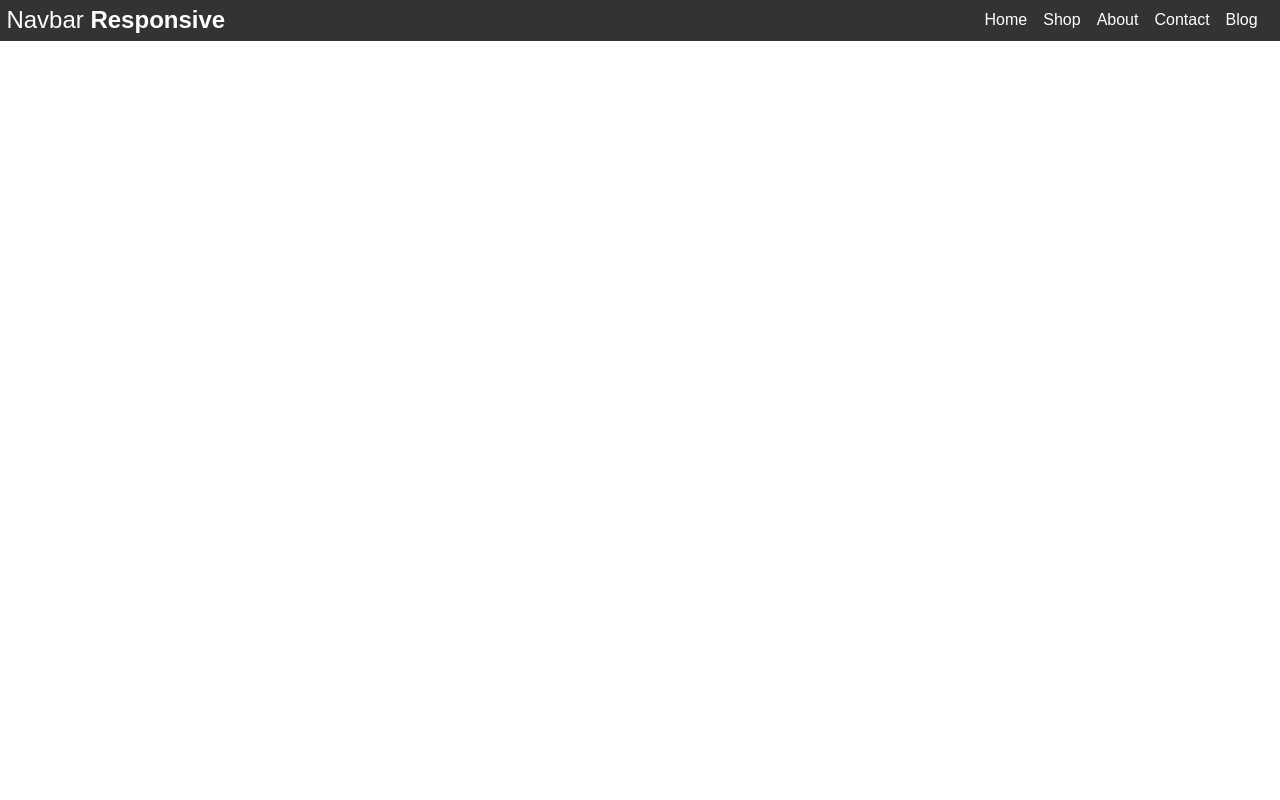
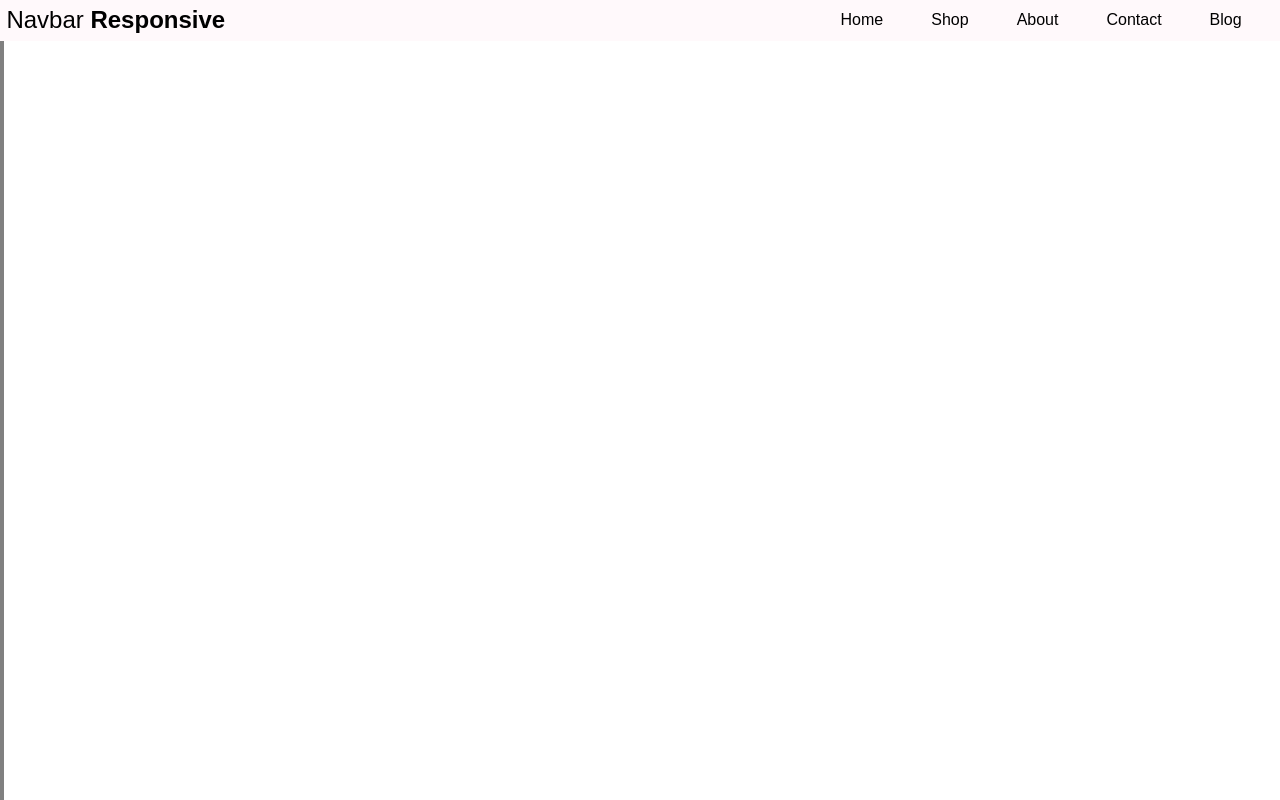
Before and after one commit to SantiB02/LABTP-FORK-DEPLOY, a React (Create React App) app: page / in a window 1280 px wide. Built offline with nearby package versions, Linux system fonts and the light colour scheme.

Commit message:
navbar custom
ahora esta mas custom solo falta funcionalidad

```diff
--- a/src/components/BurguerButton.js
+++ b/src/components/BurguerButton.js
@@ -28,7 +28,7 @@ const Burguer = styled.div`
   display: inline-block;
 }
 .nav-icon-5 span{
-  background-color:#fff;
+  background-color: black;
   position: absolute;
   border-radius: 2px;
   transition: .3s cubic-bezier(.8, .5, .2, 1.4);
--- a/src/components/NavBar.jsx
+++ b/src/components/NavBar.jsx
@@ -1,117 +1,138 @@
-import React, { useState } from 'react'
-import styled from 'styled-components'
-import BurguerButton from './BurguerButton'
+import React, { useState, useEffect } from 'react';
+import styled from 'styled-components';
+import BurguerButton from './BurguerButton';
 
 function Navbar() {
+  const [clicked, setClicked] = useState(false);
+  const [showShadow, setShowShadow] = useState(false);
 
-  const [clicked, setClicked] = useState(false)
   const handleClick = () => {
-    //cuando esta true lo pasa a false y vice versa
-    setClicked(!clicked)
-  }
+    setClicked(!clicked);
+  };
+
+  // Agregar o quitar sombra cuando se desplaza la página
+  useEffect(() => {
+    const handleScroll = () => {
+      const scrollY = window.scrollY;
+      if (scrollY > 0) {
+        setShowShadow(true);
+      } else {
+        setShowShadow(false);
+      }
+    };
+
+    window.addEventListener('scroll', handleScroll);
+
+    return () => {
+      window.removeEventListener('scroll', handleScroll);
+    };
+  }, []);
+
+  // Manejar el clic en los enlaces
+  const handleLinkClick = () => {
+    // Cerrar el menú si está abierto
+    if (clicked) {
+      setClicked(false);
+    }
+  };
+
   return (
     <>
-      <NavContainer>
+      <NavContainer showShadow={showShadow} clicked={clicked}>
         <h2>Navbar <span>Responsive</span></h2>
         <div className={`links ${clicked ? 'active' : ''}`}>
-          <a onClick={handleClick} href="#h">Home</a>
-          <a onClick={handleClick} href="#h">Shop</a>
-          <a onClick={handleClick} href="#h">About</a>
-          <a onClick={handleClick} href="#h">Contact</a>
-          <a onClick={handleClick} href="#h">Blog</a>
+          <a onClick={handleLinkClick} href="#home">Home</a>
+          <a onClick={handleLinkClick} href="#shop">Shop</a>
+          <a onClick={handleLinkClick} href="#about">About</a>
+          <a onClick={handleLinkClick} href="#contact">Contact</a>
+          <a onClick={handleLinkClick} href="#blog">Blog</a>
         </div>
         <div className='burguer'>
           <BurguerButton clicked={clicked} handleClick={handleClick} />
         </div>
-        <BgDiv className={`initial ${clicked ? ' active' : ''}`}></BgDiv>
       </NavContainer>
+      <BgDiv className={`initial${clicked ? ' active' : ''}`}></BgDiv>
     </>
-  )
+  );
 }
 
-export default Navbar
+export default Navbar;
 
 const NavContainer = styled.nav`
-  h2{
-    color: white;
+  h2 {
+    color: black;
     font-weight: 400;
-    span{
+    span {
       font-weight: bold;
     }
   }
-  padding: .4rem;
-  background-color: #333;
+  padding: 0.4rem;
+  background-color: #FFF9FB;
   display: flex;
   align-items: center;
   justify-content: space-between;
-  a{
-    color: white;
+  a {
+    color: black;
     text-decoration: none;
     margin-right: 1rem;
   }
-  .links{
+  .links {
     position: absolute;
-    top: -700px;
-    left: -2000px;
-    right: 0;
-    margin-left: auto;
-    margin-right: auto;
+    top: 0;
+    left: -100%; /* Cambiar la posición inicial a -100% para ocultar el menú */
+    width: 80%; /* Ajustar el ancho del menú según tus preferencias */
+    height: 100%;
+    background-color: #FFF9FB;
     text-align: center;
-    transition: all .5s ease;
-    a{
-      color: white;
+    transition: all 0.5s ease;
+    z-index: 1;
+    a {
+      color: black;
       font-size: 2rem;
       display: block;
+      padding: 1rem;
+      box-shadow: ${props => (props.showShadow && !props.clicked) ? '0 2px 4px rgba(0, 0, 0, 0.2)' : 'none'}; /* Aplicar sombra solo cuando el menú está cerrado en pantallas grandes */
     }
-    @media(min-width: 768px){
+    @media (min-width: 768px) {
       position: initial;
       margin: 0;
-      a{
+      a {
         font-size: 1rem;
-        color: white;
+        color: black;
         display: inline;
+        box-shadow: none; /* Eliminar la sombra en pantallas grandes */
       }
       display: block;
+      width: auto; /* Ajustar el ancho para pantallas más grandes */
+      left: 0; /* Mostrar el menú completamente en pantallas más grandes */
+      opacity: 1; /* Asegurar que el menú esté visible */
     }
   }
-  .links.active{
-    width: 100%;
-    display: block;
-    position: absolute;
-    margin-left: auto;
-    margin-right: auto;
-    top: 30%;
-    left: 0;
-    right: 0;
-    text-align: center;
-    a{
-      font-size: 2rem;
-      margin-top: 1rem;
-      color: white;
-    }
+  .links.active {
+    left: 0; /* Mostrar el menú deslizándolo a la posición 0 en pantallas pequeñas */
+    box-shadow: ${props => (props.clicked) ? '0 2px 4px rgba(0, 0, 0, 0.2)' : 'none'}; /* Agregar sombra cuando el menú está abierto en pantallas pequeñas */
   }
-  .burguer{
-    @media(min-width: 768px){
+  .burguer {
+    @media (min-width: 768px) {
       display: none;
     }
   }
-`
+  /* Agregar una sombra de caja debajo del navbar si showShadow es true */
+  box-shadow: ${props => (props.showShadow && !props.clicked) ? '0 2px 4px rgba(0, 0, 0, 0.2)' : 'none'}; /* Aplicar sombra solo cuando el menú está cerrado en pantallas grandes */
+`;
 
 const BgDiv = styled.div`
-  background-color: #222;
+  background-color: #FFF9FB;
   position: absolute;
-  top: -1000px;
-  left: -1000px;
-  width: 100%;
+  top: 0;
+  left: 0;
+  width: 0; /* Cambia el ancho a 0 para ocultar inicialmente el menú */
   height: 100%;
   z-index: -1;
-  transition: all .6s ease ;
+  border: 2px solid gray; /* Cambia el color a gris y aplica un borde a todos los lados */
+  transition: none; /* Elimina la transición */
 
-  &.active{
-    border-radius: 0 0 80% 0;
-    top: 0;
-    left: 0;
-    width: 100%;
-    height: 100%;
+  &.active {
+    width: 100%; /* Ancho al 100% cuando está activo */
   }
 `
```
